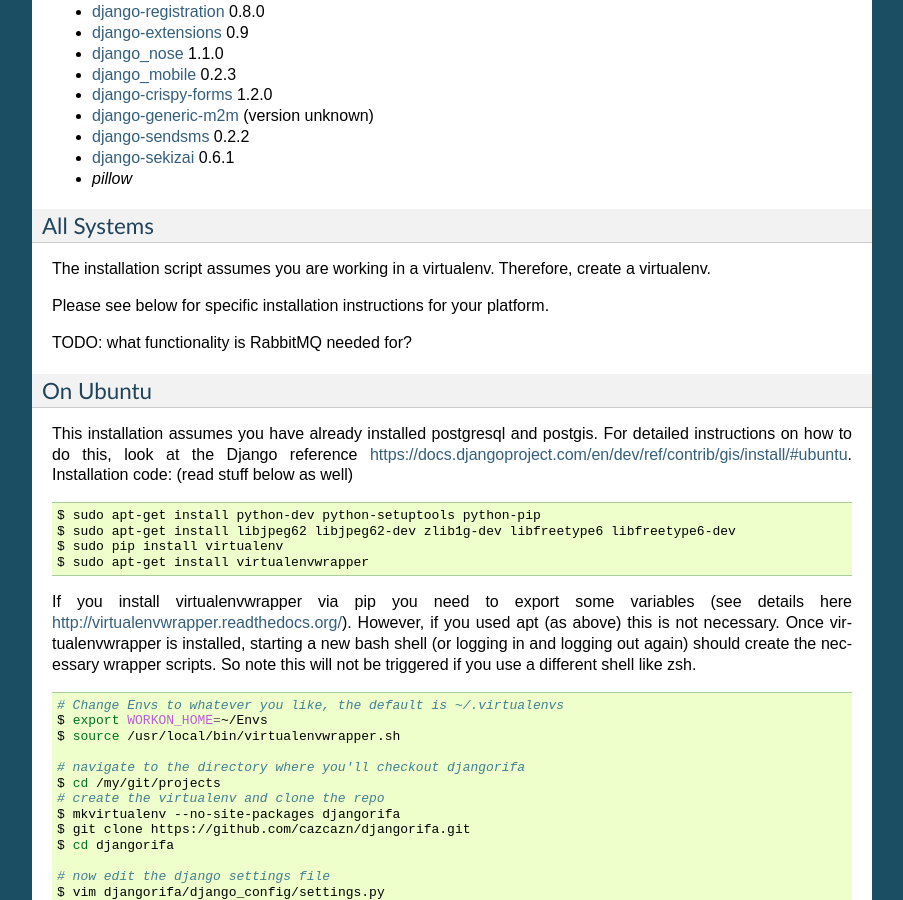
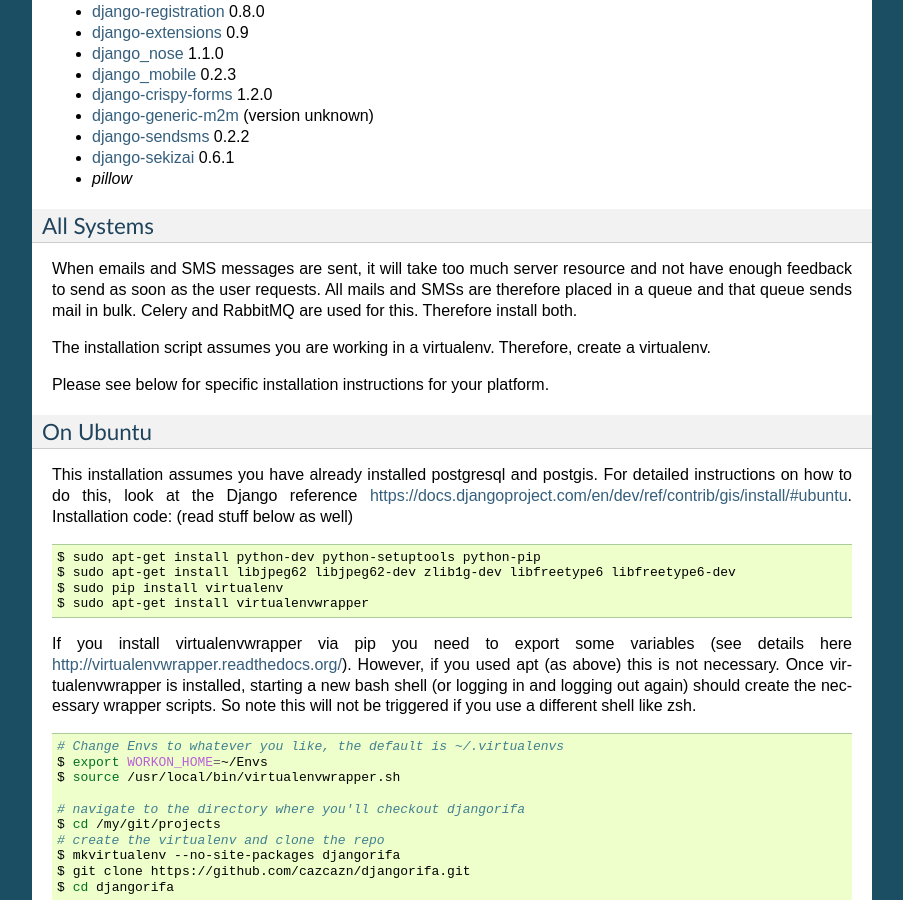
Before and after one commit to taarifa/djangorifa, a Sphinx documentation site: the page built from docs/source/start/installation.rst, in a window 1280 px wide and 900 px high, scrolled down 558 px. Shown: the whole window, without its empty margins (198-1101 px from the left). Built offline with Sphinx 7.4.7, drawn with Linux system fonts in a browser that asks for light colours.

Commit message:
RabbitMQ explanation

```diff
--- a/docs/source/start/installation.rst
+++ b/docs/source/start/installation.rst
@@ -35,11 +35,11 @@
 All Systems
 ===========
 
+When emails and SMS messages are sent, it will take too much server resource and not have enough feedback to send as soon as the user requests. All mails and SMSs are therefore placed in a queue and that queue sends mail in bulk. Celery and RabbitMQ are used for this. Therefore install both.
+
 The installation script assumes you are working in a virtualenv. Therefore, create a virtualenv.
 
 Please see below for specific installation instructions for your platform.
-
-TODO: what functionality is RabbitMQ needed for?
 
 On Ubuntu
 =========
```
